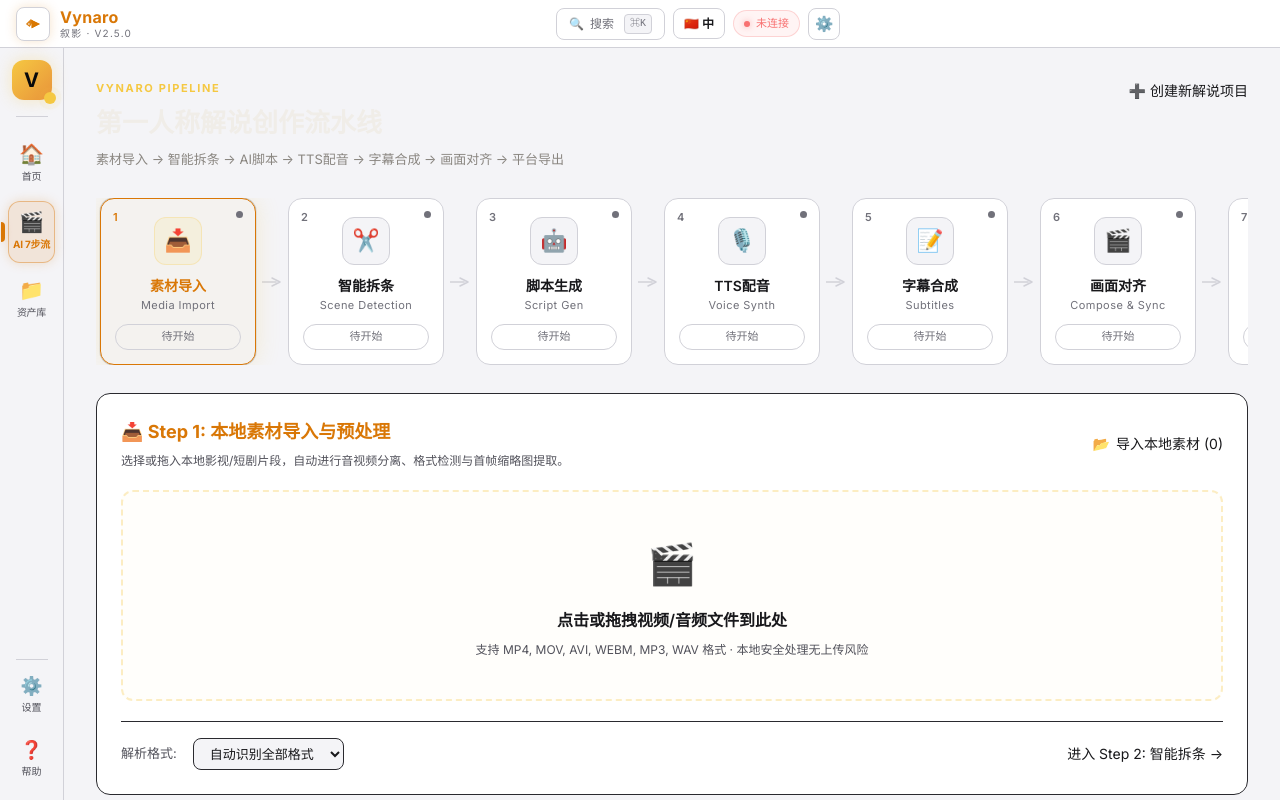
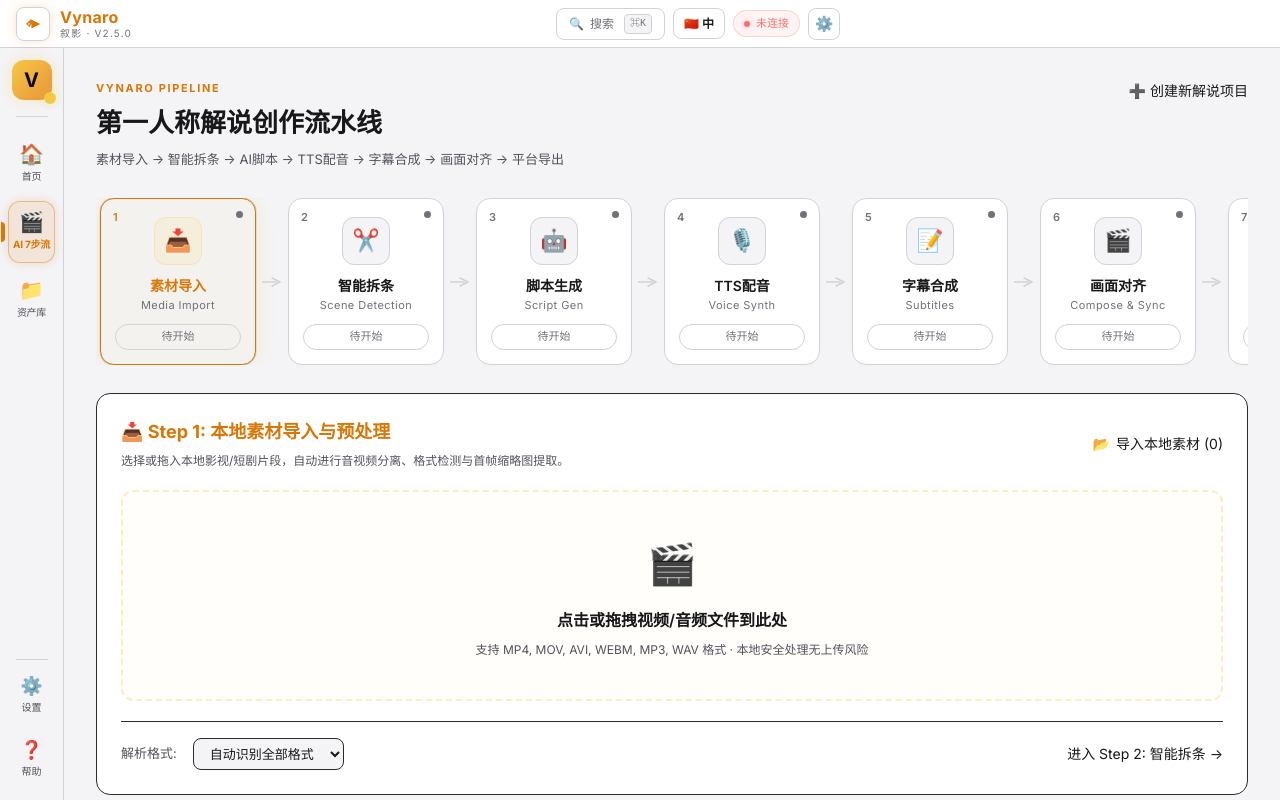
Before and after one commit to Agions/Voxplore, a React (Vite) app: page /production in a window 1280 px wide. Built offline with nearby package versions, Linux system fonts and the light colour scheme.

Commit message:
style(docs/ui): remove '真实高保真' wording from README and fix '第一人称解说创作流水线' text color in light mode

```diff
--- a/src/routes/production.tsx
+++ b/src/routes/production.tsx
@@ -110,13 +110,13 @@
       {/* 页头导航信息 */}
       <header style={{ display: "flex", justifyContent: "space-between", alignItems: "flex-start" }}>
         <div>
-          <div style={{ fontSize: "11px", fontWeight: 700, textTransform: "uppercase", letterSpacing: "0.15em", color: "#F5C842", marginBottom: "4px" }}>
+          <div style={{ fontSize: "11px", fontWeight: 700, textTransform: "uppercase", letterSpacing: "0.15em", color: "var(--color-gold)", marginBottom: "4px" }}>
             Vynaro Pipeline
           </div>
-          <h1 style={{ fontSize: "26px", fontWeight: 700, color: "#F0EDE8", margin: "0 0 6px" }}>
+          <h1 style={{ fontSize: "26px", fontWeight: 700, color: "var(--color-text-primary)", margin: "0 0 6px" }}>
             第一人称解说创作流水线
           </h1>
-          <p style={{ fontSize: "13px", color: "#8A8680", margin: 0 }}>
+          <p style={{ fontSize: "13px", color: "var(--color-text-secondary)", margin: 0 }}>
             素材导入 → 智能拆条 → AI脚本 → TTS配音 → 字幕合成 → 画面对齐 → 平台导出
           </p>
         </div>
```
Also changed, not shown: 1 other file (tests, documents, lock files or other folders).
